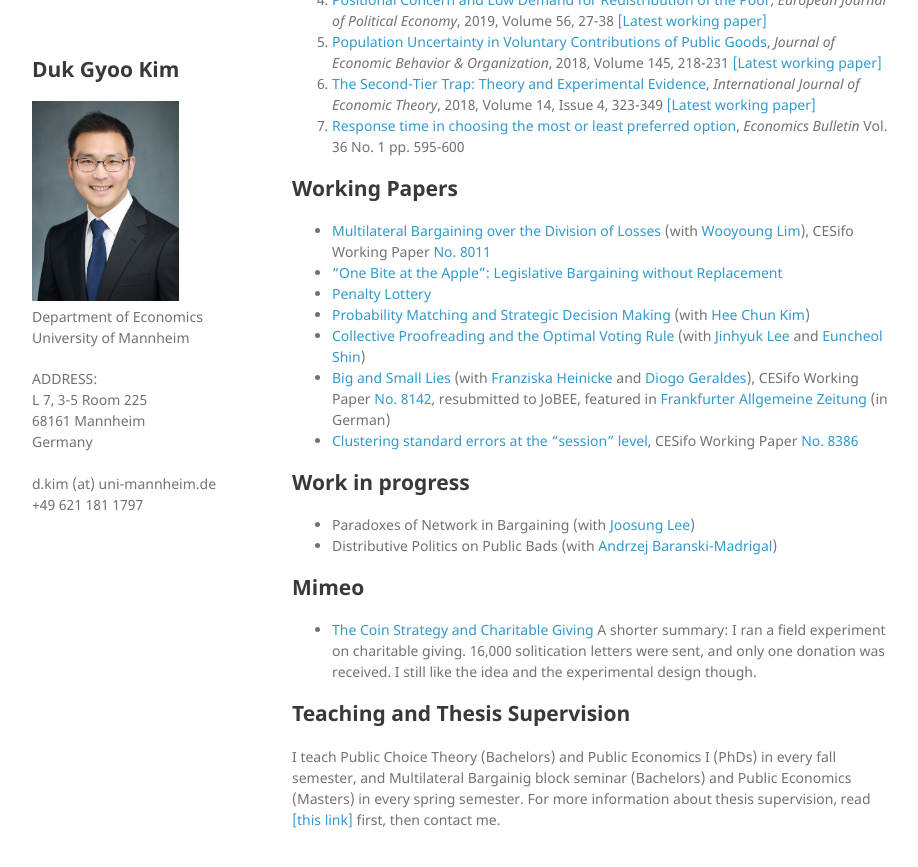
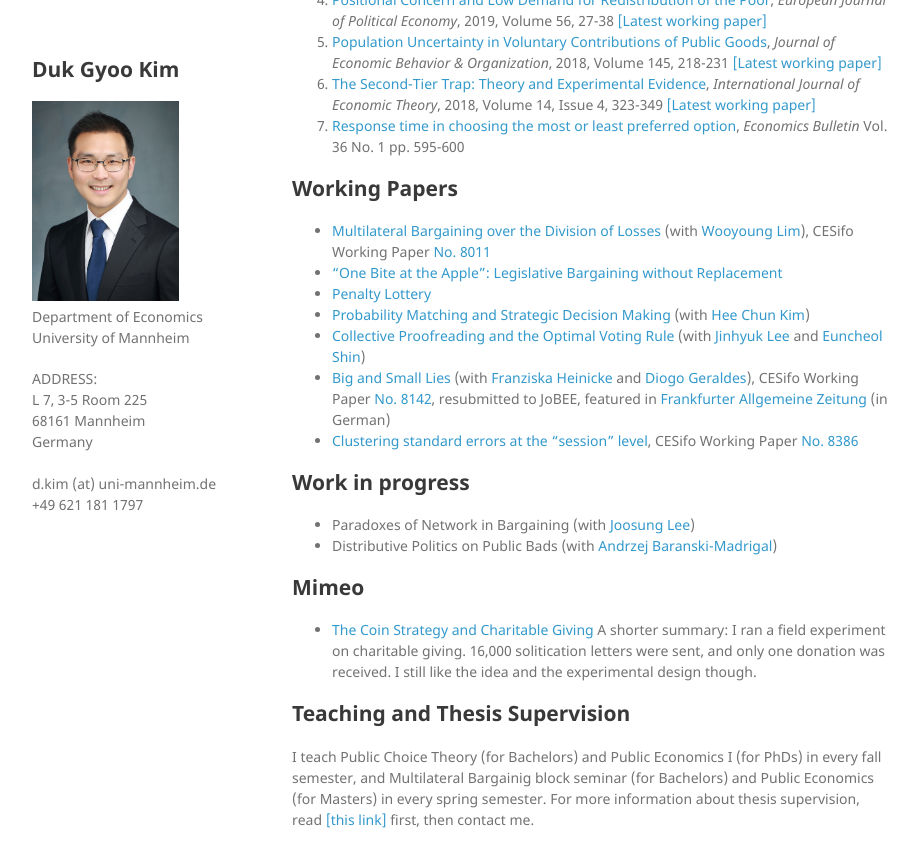
Before and after one commit to kimdukgyoo/kimdukgyoo.github.io, a Jekyll site: the page built from index.md, in a window 1280 px wide and 900 px high, scrolled down 506 px. Shown: the top 867 px of the window, without its empty margins (178-1096 px from the left). Built offline with Jekyll 4.4.1, drawn with Linux system fonts in a browser that asks for light colours; our own code applies the rules of GitHub Pages for plain Markdown files.

Commit message:
Update index.md

```diff
--- a/index.md
+++ b/index.md
@@ -35,7 +35,7 @@ I usually go by 'Duk,' by pronouncing 'DOOK' quickly. Want to enunciate my first
 * <a href="https://kimdukgyoo.github.io/PDFfiles/CoinStrategyandCharitableGiving.pdf" target="_blank"> The Coin Strategy and Charitable Giving</a> A shorter summary: I ran a field experiment on charitable giving. 16,000 solitication letters were sent, and only one donation was received. I still like the idea and the experimental design though.
 
 ## Teaching and Thesis Supervision
-I teach Public Choice Theory (Bachelors) and Public Economics I (PhDs) in every fall semester, and Multilateral Bargainig block seminar (Bachelors) and Public Economics (Masters) in every spring semester. For more information about thesis supervision, read [[this link]](./thesisFAQ.md) first, then contact me.
+I teach Public Choice Theory (for Bachelors) and Public Economics I (for PhDs) in every fall semester, and Multilateral Bargainig block seminar (for Bachelors) and Public Economics (for Masters) in every spring semester. For more information about thesis supervision, read [[this link]](./thesisFAQ.md) first, then contact me.
 
 <!--
 click [here](BAthesis.md).
```
